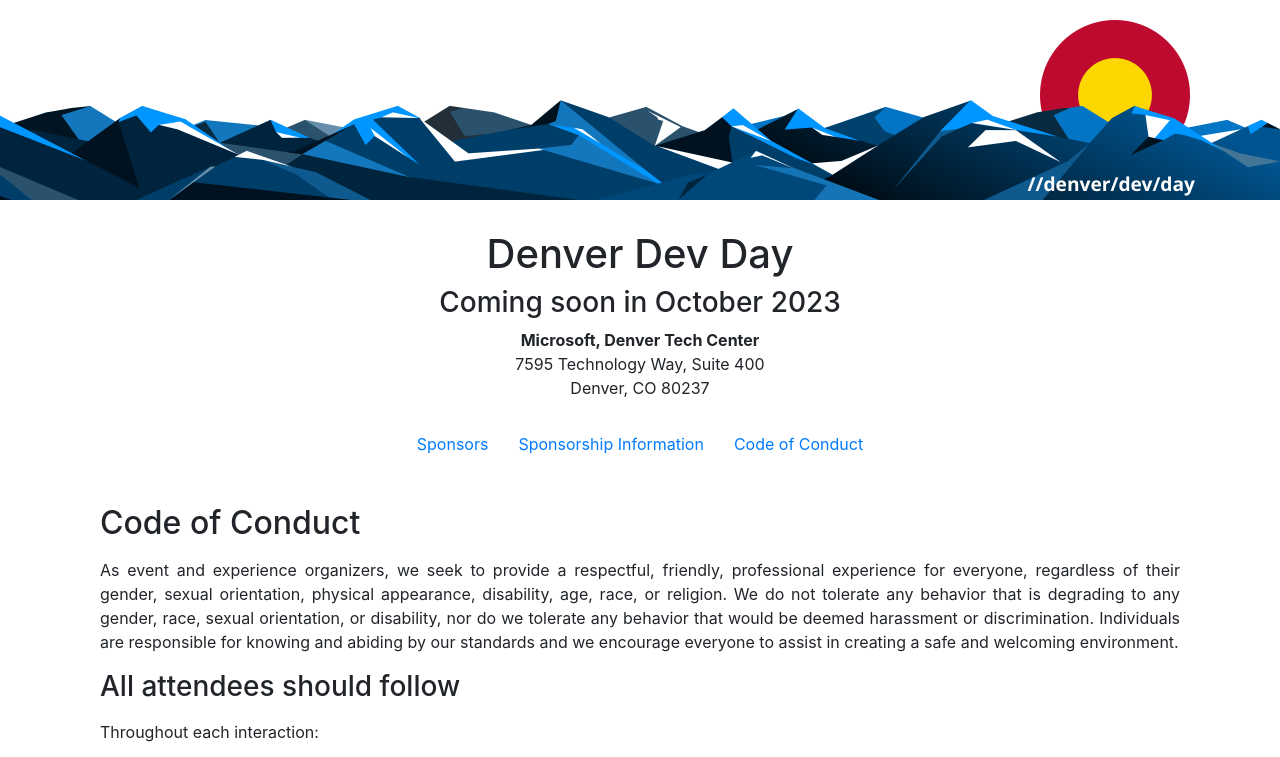
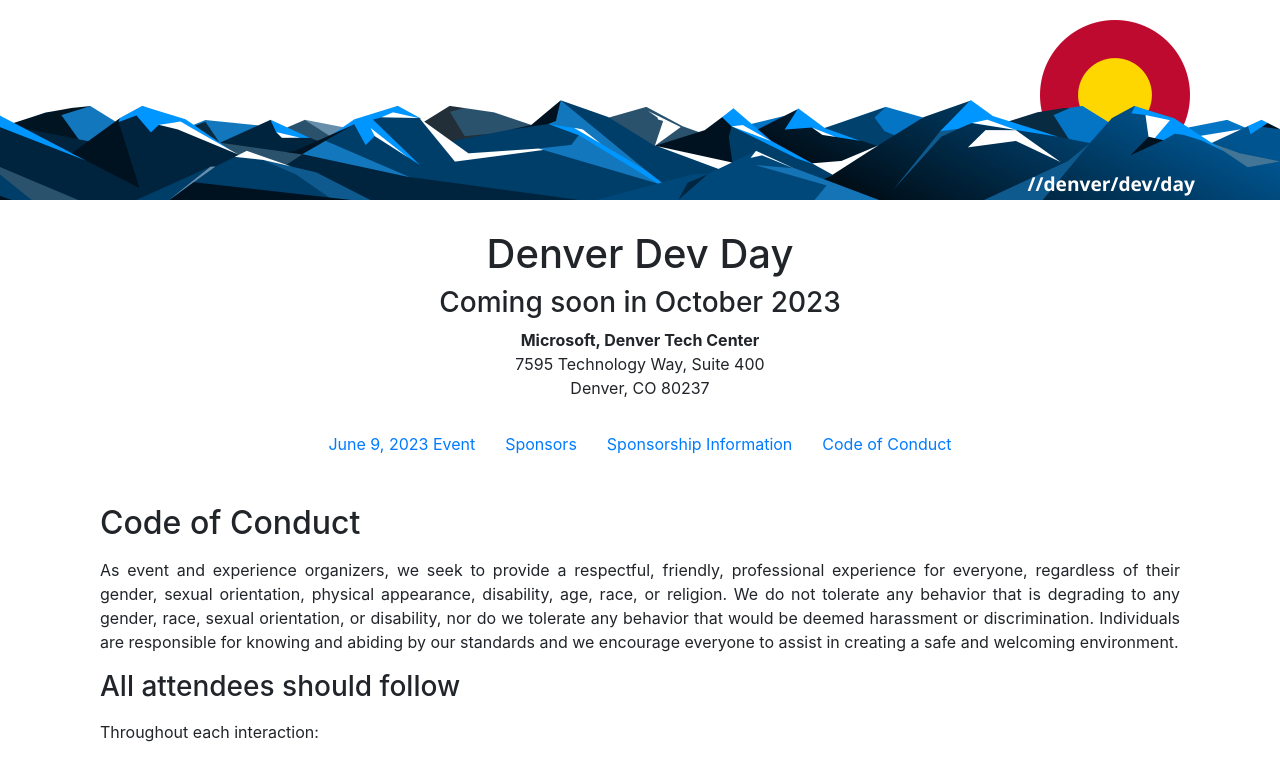
Before and after one commit to denverdevday/denverdevday.github.io, a plain HTML site: page code-of-conduct.html in a window 1280 px wide. Shown: the top 757 px of the page. Drawn offline with nearby package versions, Linux system fonts and the light colour scheme.

Commit message:
Adding the last event link

```diff
--- a/code-of-conduct.html
+++ b/code-of-conduct.html
@@ -38,6 +38,9 @@
 
 <div id="menu" class="container-fluid mt-3 mb-3">
   <div class="row justify-content-md-center">
+        <div class="col-md-auto">
+            <a href="./jun-2023/index.html">June 9, 2023 Event</a>
+        </div>
       <div class="col-md-auto">
           <a href="./index.html#sponsors">Sponsors</a>
       </div>
```
Also changed, not shown: sponsorship.html (+3 -0 lines).
